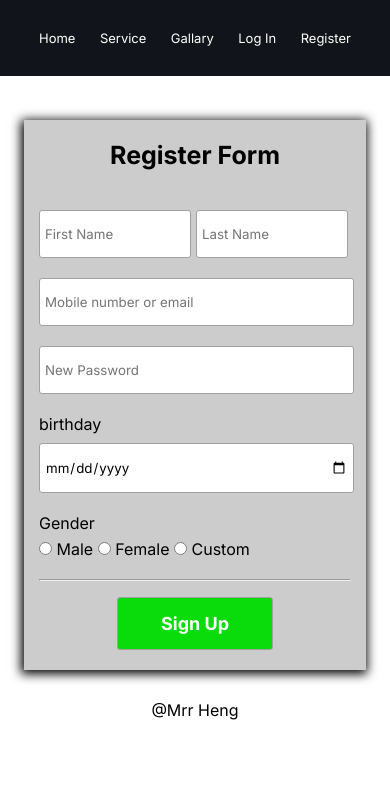
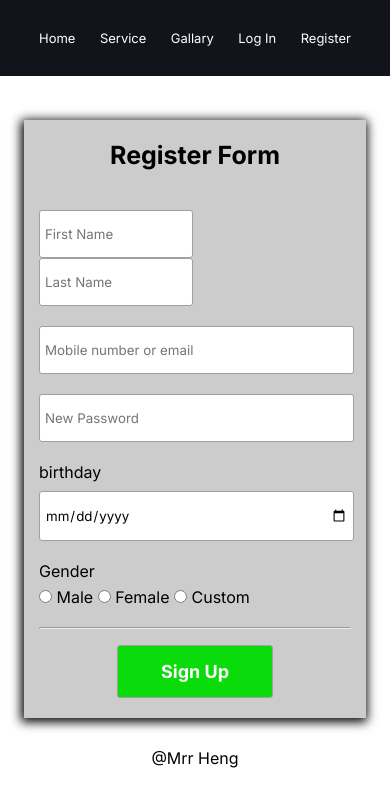
Before and after one commit to Mrr-Heng/schoolproject2023, a plain HTML site: page register.html in a window 390 px wide. Drawn offline with Linux system fonts and the light colour scheme.

Commit message:
Update responsive.css

```diff
--- a/responsive.css
+++ b/responsive.css
@@ -7,7 +7,7 @@
         padding: 15px 0px;
     }
     #email{
-        width: 45%;
+        width: 46.5%;
     }
     form{
         width: 60%;
@@ -30,6 +30,9 @@
     }
     nav a{
         font-size: small;
+    }
+    #email{
+        width: 45.5%;
     }
     form{
         width: 80%;
```
